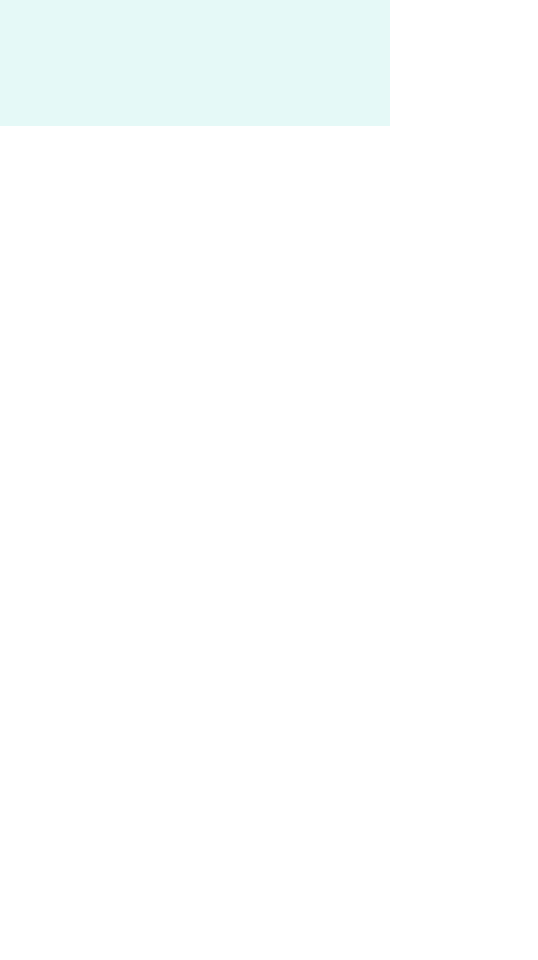
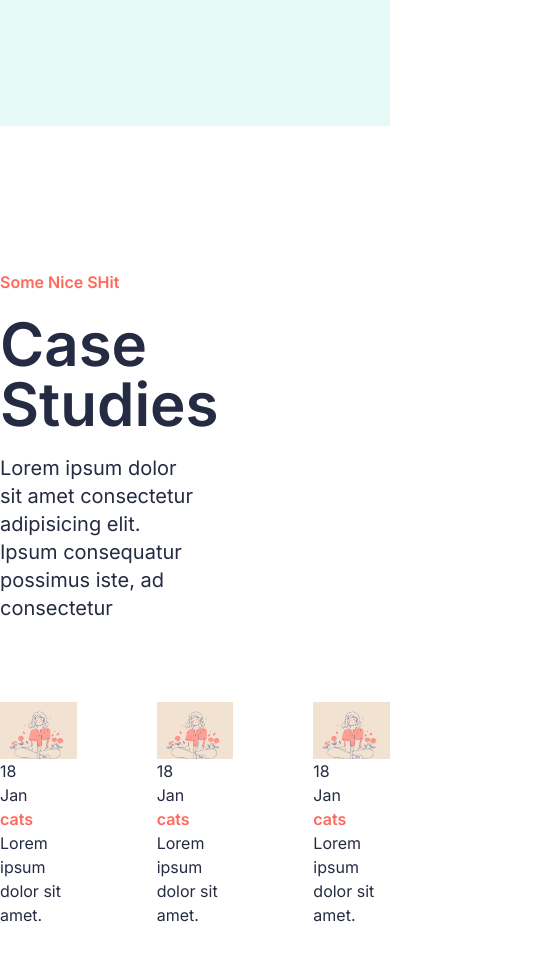
Before and after one commit to A7medAbdien/medical-portfolio, a Next.js app: page / in a window 390 px wide. Shown: the part 3360-4320 px from the top of the page, 538 px wide, since content can reach past the window. Before the commit the page ends 3486 px from the top, so only its background shows below. Built offline with nearby package versions, Linux system fonts and the light colour scheme.

Commit message:
Blog Section: structure/style/string/-responsiveness

```diff
--- /dev/null
+++ b/Components/Cards/BlogCard.tsx
@@ -0,0 +1,33 @@
+import Image from 'next/image';
+import { FC } from 'react'
+
+interface BlogCardProps {
+    title: string;
+    category: string;
+    img: string;
+    date: any;
+}
+
+const BlogCard: FC<BlogCardProps> = ({ title, date, category, img }) => {
+    return <div className="h-[25rem] w-[23%] flex flex-col justify-center items-center bg-white shadow-lg shadow-primary-500/50 rounded-3xl overflow-hidden relative">
+        <div className="w-full h-full ">
+            <Image
+                src={img}
+                height="500"
+                width="500"
+                className="h-full w-full object-cover"
+                alt="thumbnail"
+            />
+        </div>
+        <div className="w-full flex flex-col justify-center items-start gap-4 p-5">
+            <div className="py-2 px-3 w-auto h-auto rounded-2xl shadow-md shadow-tertiary-500/50 z-50 bg-white -translate-y-1/2 absolute top-[65%] right-5 lex flex-col justify-center items-center gap-0">
+                <p className="uppercase text-2xl font-bold leading-none">{date.day}</p>
+                <p className="uppercase text-sm font-medium leading-none">{date.month}</p>
+            </div>
+            <p className="text-primary-500 font-semibold uppercase">{category}</p>
+            <p className='text-2xl font-bold'>{title}</p>
+        </div>
+    </div>
+}
+
+export default BlogCard
--- a/app/page.tsx
+++ b/app/page.tsx
@@ -1,3 +1,4 @@
+import BlogCard from "@/Components/Cards/BlogCard";
 import CaseCard from "@/Components/Cards/CaseCard";
 import IntoCard from "@/Components/Cards/IntroCard";
 import NumberCard from "@/Components/Cards/NumberCard";
@@ -8,7 +9,7 @@ import { HomePageContent } from "@/data/strings";
 
 export default function Home() {
 	return (
-		<main className="w-full min-h-[90vh] flex flex-col items-start justify-center text-tertiary-500">
+		<main className="w-full min-h-[90vh] flex flex-col items-start justify-center text-tertiary-500 overflow-x-hidden">
 
 			{/* Intro Section */}
 			<section className="px-0 md:px-[12vw]  w-full min-h-[90vh] flex flex-col items-start justify-center mb-24">
@@ -65,13 +66,28 @@ export default function Home() {
 					<p className="text-xl">{HomePageContent.CaseSectionContent.description}</p>
 				</div>
 
-				{/* Image */}
-
 				{/* Cards */}
 				<div className="w-full flex items-center justify-between gap-5 mt-10">
 					{HomePageContent.CaseSectionContent.cards.map((card, i) => <CaseCard key={i} {...card} />)}
 				</div>
 			</section>
+
+			{/* Blog Section */}
+			<section className="px-0 md:px-[12vw]  w-full flex flex-col items-start justify-between py-36">
+
+				{/* Text */}
+				<div className="w-1/2 h-full flex flex-col items-start justify-center gap-5 mb-10">
+					<p className="text-primary-500 font-semibold">{HomePageContent.BlogSectionContent.mutedText}</p>
+					<h1 className="text-6xl font-semibold">{HomePageContent.BlogSectionContent.title}</h1>
+					<p className="text-xl">{HomePageContent.BlogSectionContent.description}</p>
+				</div>
+
+				{/* Cards */}
+				<div className="w-full flex items-center justify-center gap-20 mt-10">
+					{HomePageContent.BlogSectionContent.cards.map((card, i) => <BlogCard key={i} {...card} />)}
+				</div>
+			</section>
+
 		</main>
 	);
 }
--- a/data/strings.ts
+++ b/data/strings.ts
@@ -7,6 +7,35 @@ const Pages = [
     { title: "Blog", link: "./Blog" },
 ]
 
+
+const BlogCards = [
+    {
+        title: "Lorem ipsum dolor sit amet.",
+        date: { day: 18, month: "Jan" },
+        img: "/img/temp.png",
+        category: "cats"
+    },
+    {
+        title: "Lorem ipsum dolor sit amet.",
+        date: { day: 18, month: "Jan" },
+        img: "/img/temp.png",
+        category: "cats"
+    },
+    {
+        title: "Lorem ipsum dolor sit amet.",
+        date: { day: 18, month: "Jan" },
+        img: "/img/temp.png",
+        category: "cats"
+    },
+]
+
+const BlogSectionContent = {
+    mutedText: "Some Nice SHit",
+    title: "Case Studies",
+    description: "Lorem ipsum dolor sit amet consectetur adipisicing elit. Ipsum consequatur possimus iste, ad consectetur",
+    cards: BlogCards,
+
+}
 
 const CaseSectionCards = [
     {
@@ -31,7 +60,6 @@ const CaseSectionCards = [
         category: "cats"
     },
 ]
-
 
 const CaseSectionContent = {
     mutedText: "Some Nice SHit",
@@ -82,7 +110,8 @@ const HomePageContent = {
     cards: IntroCards,
     NumberCardContent,
     ToolSectionContent,
-    CaseSectionContent: CaseSectionContent
+    CaseSectionContent,
+    BlogSectionContent
 }
 
 const SocialMedia = [
```
Also changed, not shown: public/img/temp.png (added).
